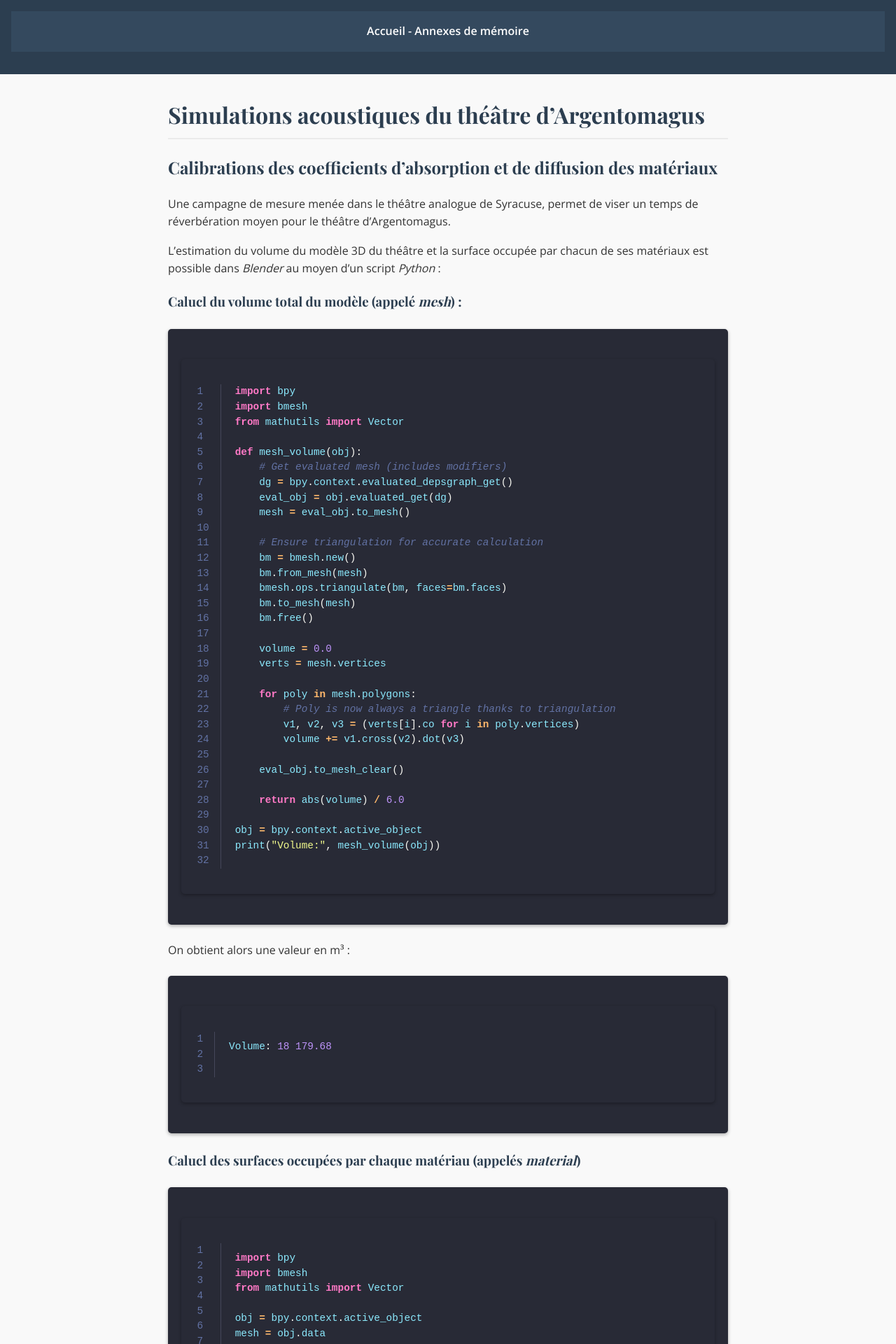
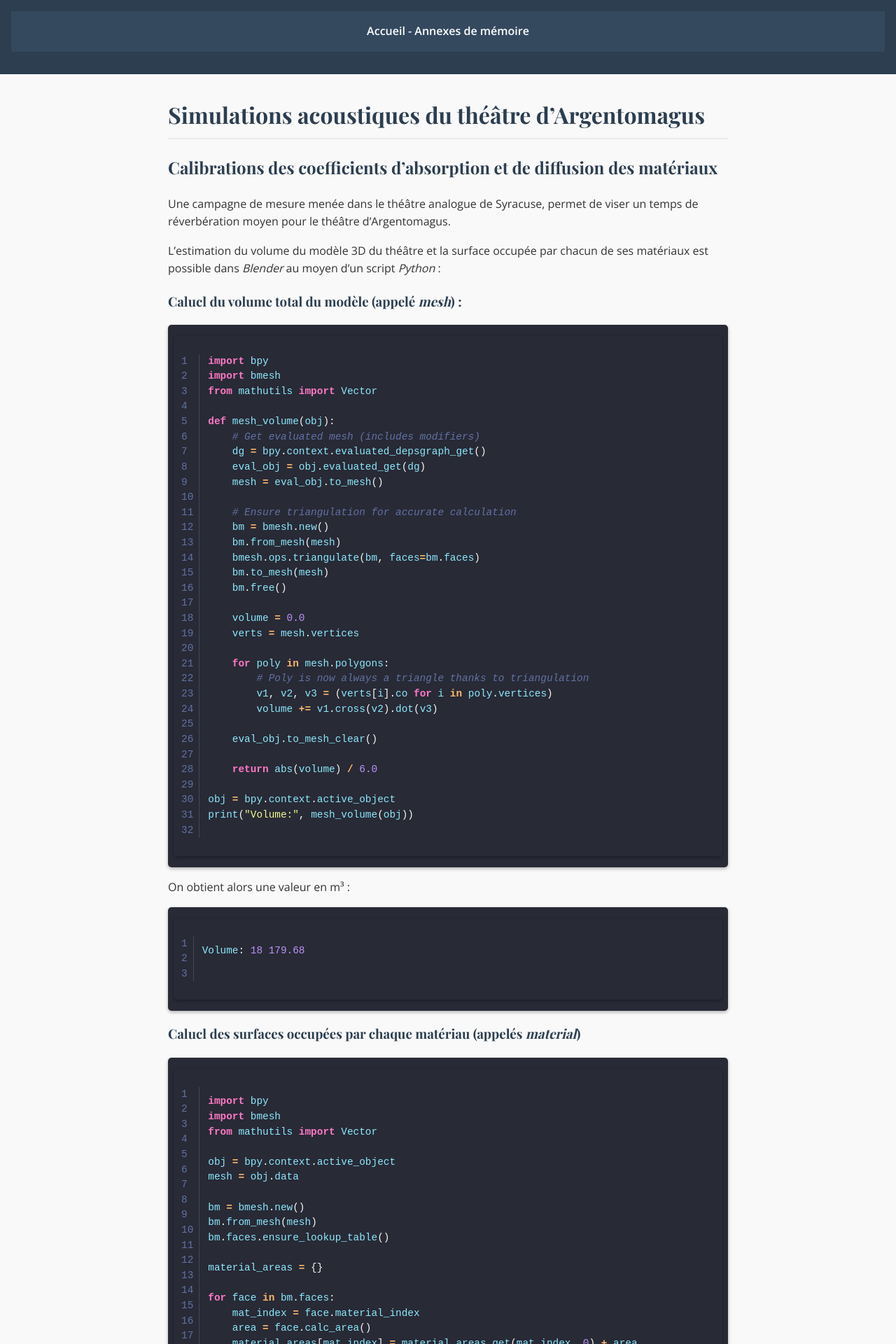
Before and after one commit to agathekowalski/ensll_memoire_p2026, a Jekyll site: the page built from simulations/index.md, in a window 1280 px wide. Shown: the top 1920 px of the page at 70% size. Built offline with Jekyll 4.4.1, drawn with Linux system fonts in a browser that asks for light colours.

Commit message:
Update default.html

```diff
--- a/_layouts/default.html
+++ b/_layouts/default.html
@@ -8,30 +8,31 @@
     <link rel="stylesheet" href="{{ "/style.css" | relative_url }}">
    <style>
   /* Thème sombre et coloré pour les blocs de code (inspiré de Dracula/Monokai) */
+  /* Thème sombre et coloré pour les blocs de code */
   .highlight {
-    background-color: #282a36; /* Fond noir foncé */
+    background-color: #282a36;
     border-radius: 5px;
-    padding: 1.2rem;
+    padding: 0.5rem;  /* Réduit le padding vertical et horizontal */
     overflow-x: auto;
-    margin: 1.5rem 0;
+    margin: 0.5rem 0;  /* Réduit la marge verticale */
     font-size: 0.9rem;
     line-height: 1.5;
-    color: #f8f8f2; /* Texte blanc par défaut */
+    color: #f8f8f2;
     box-shadow: 0 2px 5px rgba(0, 0, 0, 0.3);
   }
 
   /* Numéros de ligne */
   .highlight .lineno {
-    color: #6272a4; /* Gris bleuâtre */
-    padding-right: 1rem;
+    color: #6272a4;
+    padding-right: 0.5rem;  /* Réduit l'espace entre les numéros et le code */
     user-select: none;
     border-right: 1px solid #44475a;
-    margin-right: 1rem;
+    margin-right: 0.5rem;  /* Réduit la marge à droite des numéros */
   }
 
-  /* Colorations syntaxiques */
+  /* Le reste de ton CSS pour la coloration syntaxique reste inchangé */
   .highlight .k, .highlight .kd, .highlight .kn, .highlight .kp, .highlight .kr {
-    color: #ff79c6; /* Rose pour les mots-clés */
+    color: #ff79c6;
     font-weight: bold;
   }
   .highlight .s, .highlight .sa, .highlight .sb, .highlight .sc, .highlight .dl, .highlight .sd, .highlight .s2, .highlight .se, .highlight .sh, .highlight .si, .highlight .sx, .highlight .sr {
```
